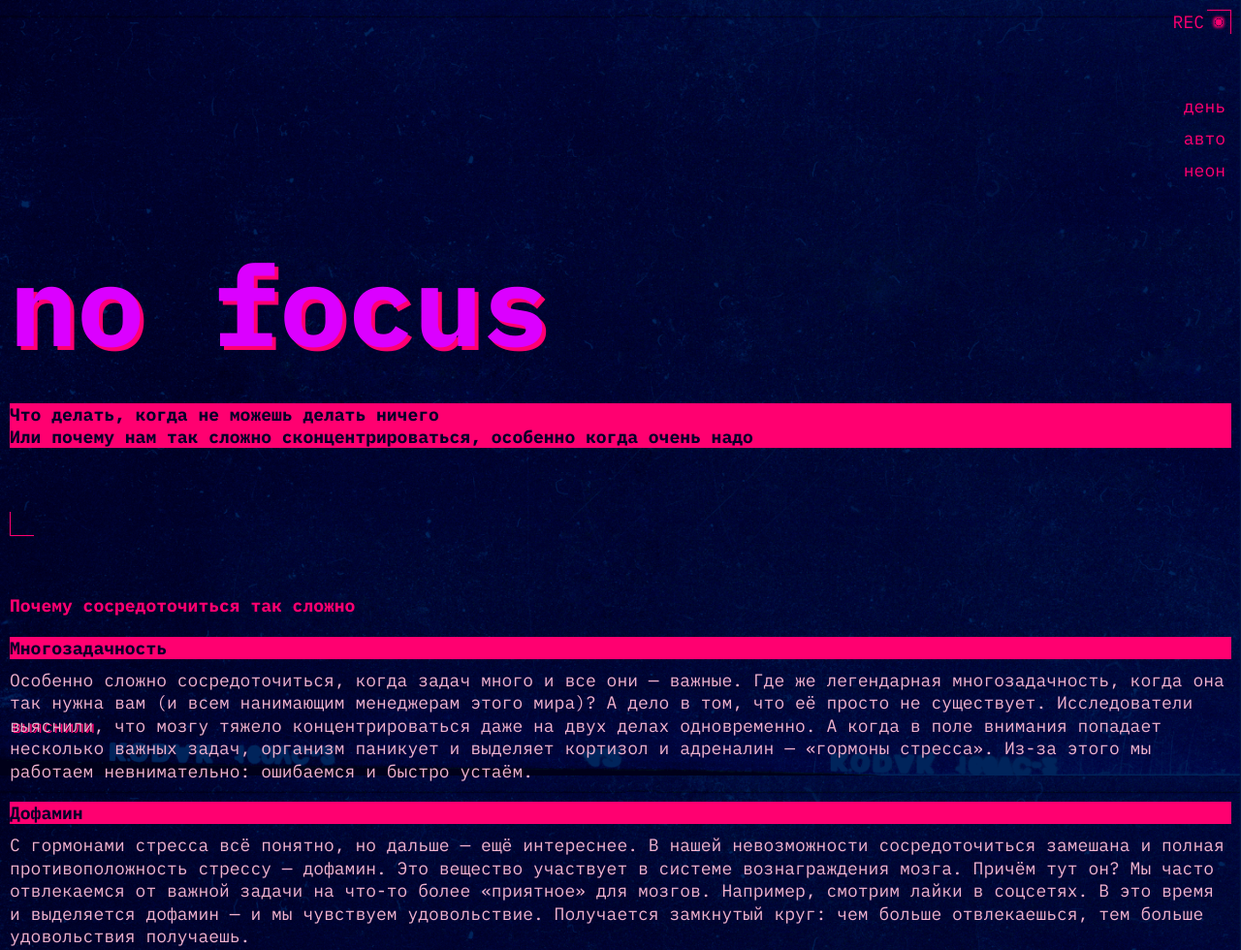
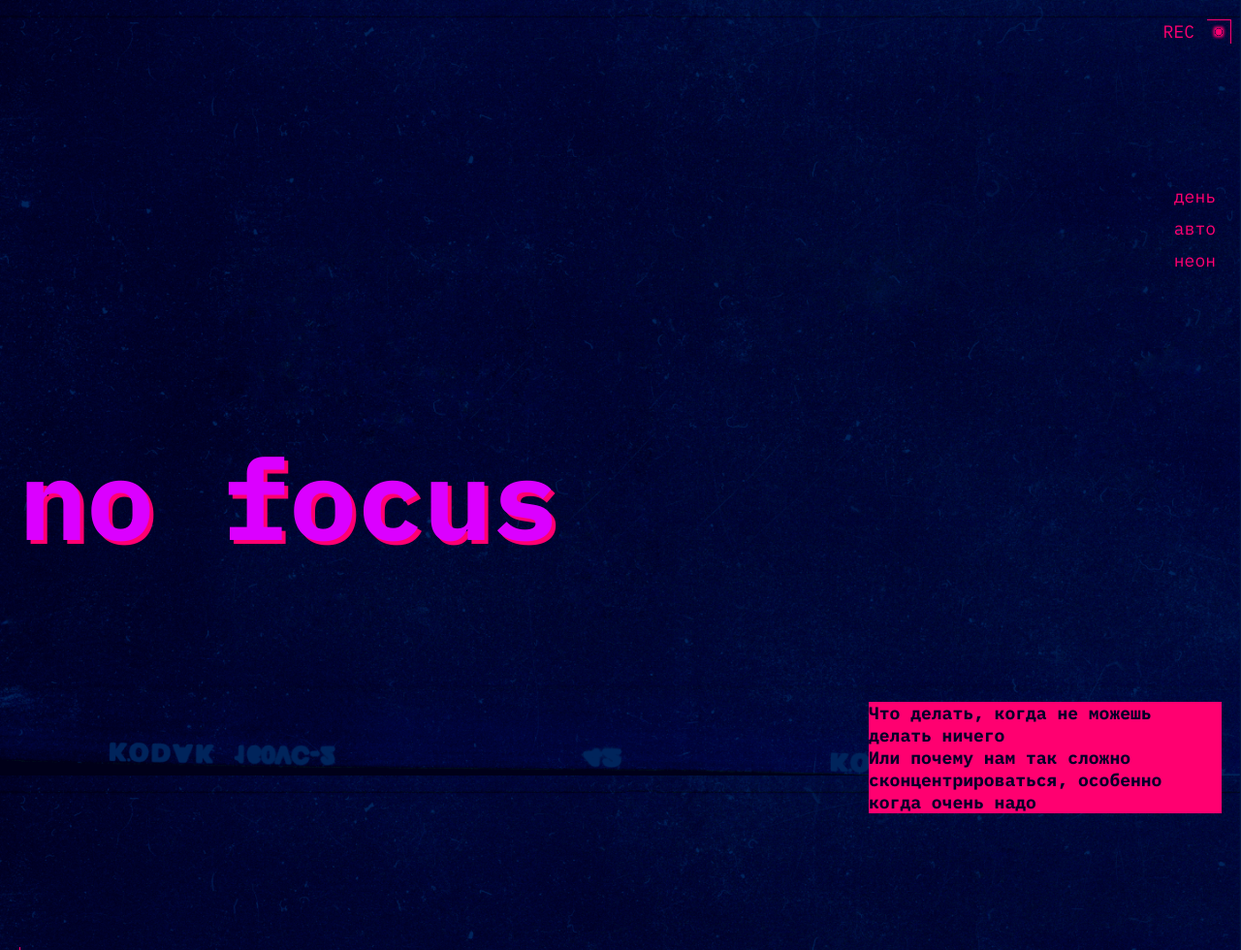
Before and after one commit to beyond2281/slozhno-sosredotochitsya, a plain HTML site: page index.html in a window 1280 px wide. Shown: the top 980 px of the page at 97% size. Drawn offline with Linux system fonts and the light colour scheme.

Commit message:
Начало адаптива

```diff
--- a/index.html
+++ b/index.html
@@ -65,6 +65,7 @@
         <h2 class="main__title">
           Почему сосредоточиться так сложно
         </h2>
+        <div class="main-block-items">
           <div class="main__block-text">
             <h3 class="block-title">
               Многозадачность
@@ -80,6 +81,7 @@
             <p class="block-description">
             С гормонами стресса всё понятно, но дальше — ещё интереснее. В нашей невозможности сосредоточиться замешана и полная противоположность стрессу — дофамин. Это вещество участвует в системе вознаграждения мозга. Причём тут он? Мы часто отвлекаемся от важной задачи на что-то более «приятное» для мозгов. Например, смотрим лайки в соцсетях. В это время и выделяется дофамин — и мы чувствуем удовольствие. Получается замкнутый круг: чем больше отвлекаешься, тем больше удовольствия получаешь.
           </p>
+          </div>
         </div>
       </div>
 
--- a/styles/style.css
+++ b/styles/style.css
@@ -169,3 +169,38 @@
   margin-block-start: 20px;
   margin-block-end: 10px;
 }
+
+@media (min-width: 768px) {
+  .header__theme-menu {
+      /* Стили карточки при ширине окна просмотра >= 768px */
+      margin-block-start: 148px;
+      margin-block-end: 174px;
+  }
+
+  .header__title {
+    margin-block-start: 0;
+  }
+
+  .header {
+    padding: 20px;
+  }
+  .header__description {
+    margin-block-start: 162px;
+    margin-block-end: 138px;
+    inline-size: 364px;
+    align-self: end;
+  }
+
+  .main__section-concentrate {
+    display: flex;
+    gap: 20px;
+  }
+
+  .main__title {
+    display: flex;
+    flex-direction: column;
+    margin-block-start: 0;
+    margin-block-end: 0;
+
+  }
+}
```
Lines whose indentation alone changed are shown as unchanged.
